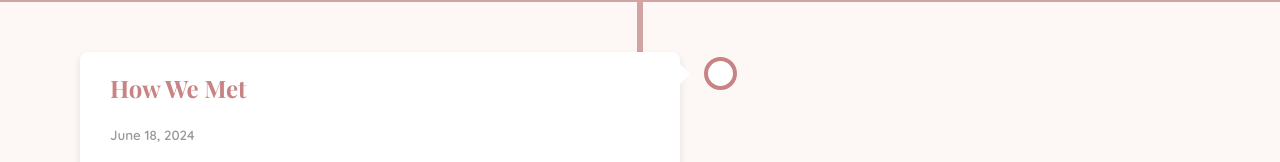
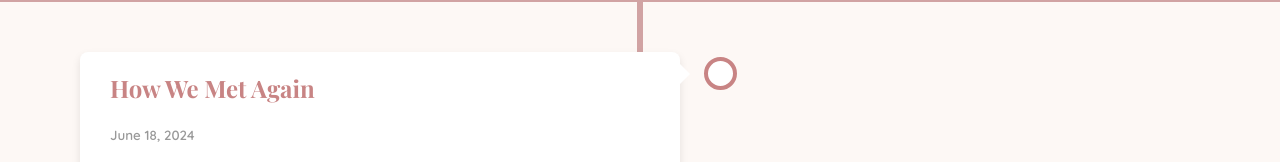
Before and after one commit to jestkent/1stanniversary, a plain HTML site: page journey_together.html in a window 1280 px wide. Shown: the part 156-318 px from the top of the page. Drawn offline with nearby package versions, Linux system fonts and the light colour scheme.

Commit message:
Update journey_together.html

```diff
--- a/journey_together.html
+++ b/journey_together.html
@@ -200,7 +200,7 @@
 
         <div class="timeline-container left reveal">
             <div class="content">
-                <h2>How We Met</h2>
+                <h2>How We Met Again</h2>
                 <small>June 18, 2024</small>
                 <p>I remember seeing you for the first time and thinking... [Add your personal memory here]. It was the start of everything.</p>
                 <img src="https://via.placeholder.com/400x250.png?text=Our+First+Photo" alt="Memory 1">
```
